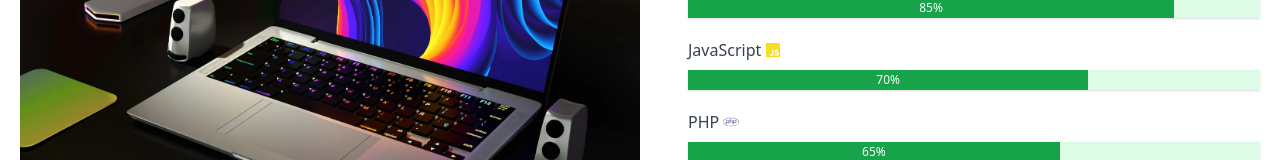
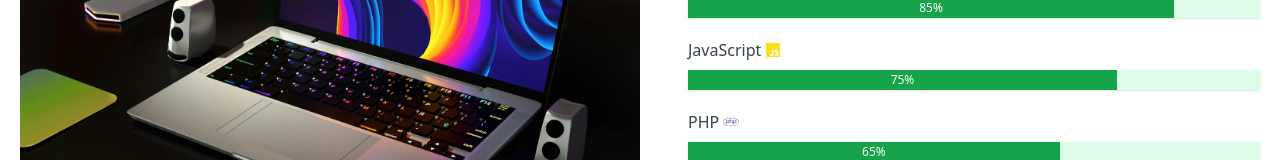
Before and after one commit to tomy-frontend/React-tailwind, a React (Vite) app: page / in a window 1280 px wide. Shown: the part 1816-1976 px from the top of the page. Built offline with nearby package versions, Linux system fonts and the light colour scheme.

Commit message:
JSの理解度追加

```diff
--- a/src/component/Skills.jsx
+++ b/src/component/Skills.jsx
@@ -19,7 +19,7 @@ const skillsArray = [
   },
   {
     name: "JavaScript",
-    percent: "70%",
+    percent: "75%",
     icon: <IoLogoJavascript />,
     iconColor: "#F7DF1E",
   },
```
